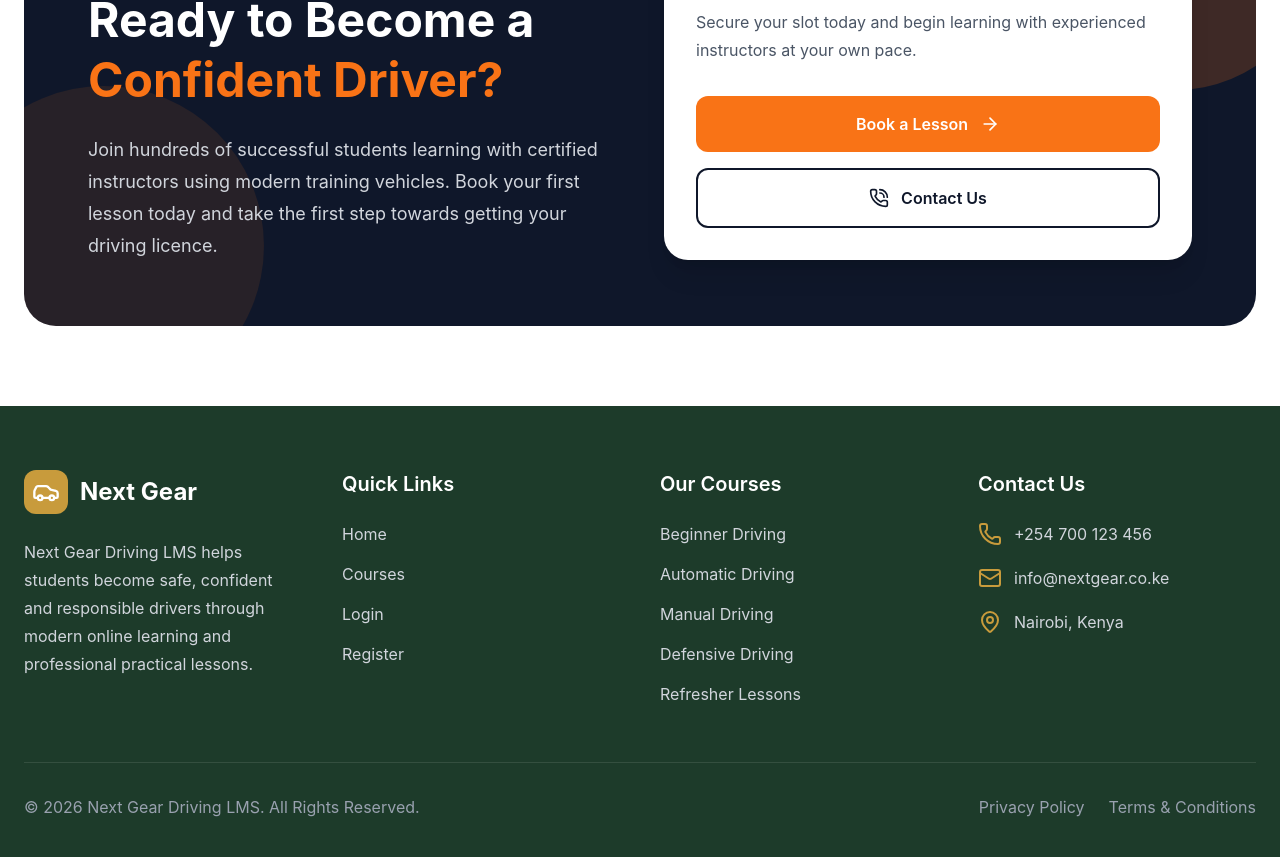
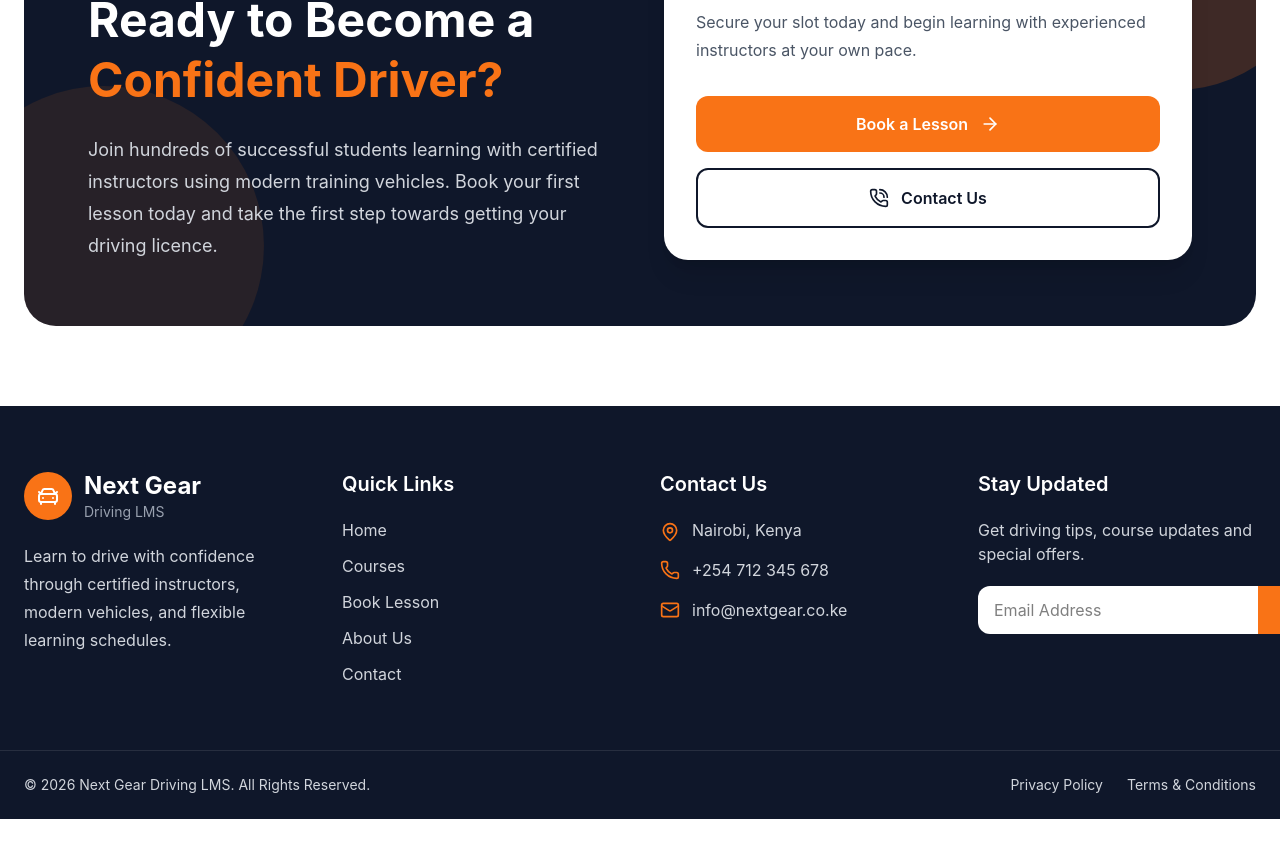
Before and after one commit to derrickweru73/next-gear-driving, a React (Vite) app: page / in a window 1280 px wide. Shown: the part 4614-5471 px from the top of the page. After the commit the page ends 5433 px from the top, so only its background shows below. Built offline with nearby package versions, Linux system fonts and the light colour scheme.

Commit message:
feat: complete landing page with an updated footer

```diff
--- a/src/components/Footer.jsx
+++ b/src/components/Footer.jsx
@@ -1,126 +1,143 @@
 import React from "react";
 import { Link } from "react-router-dom";
 import {
-  Car,
-
+  CarFront,
   Phone,
   Mail,
   MapPin,
+  ArrowRight,
 } from "lucide-react";
 
 const Footer = () => {
   return (
-    <footer className="bg-[#1D3B2A] text-white">
+    <footer className="bg-[#0F172A] text-gray-300">
+      {/* Top Footer */}
       <div className="max-w-7xl mx-auto px-6 py-16">
-        <div className="grid gap-10 md:grid-cols-2 lg:grid-cols-4">
-          {/* Company */}
+        <div className="grid md:grid-cols-2 lg:grid-cols-4 gap-10">
+          {/* Brand */}
           <div>
-            <div className="flex items-center gap-3 mb-6">
-              <div className="bg-[#C89B3C] p-2 rounded-xl">
-                <Car className="text-white w-7 h-7" />
+            <div className="flex items-center gap-3 mb-5">
+              <div className="w-12 h-12 rounded-full bg-[#F97316] flex items-center justify-center">
+                <CarFront className="text-white" size={24} />
               </div>
 
-              <h2 className="text-2xl font-bold">Next Gear</h2>
+              <div>
+                <h2 className="text-2xl font-bold text-white">Next Gear</h2>
+                <p className="text-sm text-gray-400">Driving LMS</p>
+              </div>
             </div>
 
-            <p className="text-gray-300 leading-7">
-              Next Gear Driving LMS helps students become safe, confident and
-              responsible drivers through modern online learning and
-              professional practical lessons.
+            <p className="leading-7">
+              Learn to drive with confidence through certified instructors,
+              modern vehicles, and flexible learning schedules.
             </p>
-
-
           </div>
 
           {/* Quick Links */}
           <div>
-            <h3 className="text-xl font-semibold mb-6">Quick Links</h3>
+            <h3 className="text-white font-semibold text-xl mb-5">
+              Quick Links
+            </h3>
 
-            <div className="space-y-4">
-              <Link
-                to="/"
-                className="block text-gray-300 hover:text-[#C89B3C] transition"
-              >
+            <div className="space-y-3">
+              <Link to="/" className="block hover:text-[#F97316] transition">
                 Home
               </Link>
 
               <Link
                 to="/courses"
-                className="block text-gray-300 hover:text-[#C89B3C] transition"
+                className="block hover:text-[#F97316] transition"
               >
                 Courses
               </Link>
 
               <Link
-                to="/login"
-                className="block text-gray-300 hover:text-[#C89B3C] transition"
+                to="/booking"
+                className="block hover:text-[#F97316] transition"
               >
-                Login
+                Book Lesson
               </Link>
 
               <Link
-                to="/register"
-                className="block text-gray-300 hover:text-[#C89B3C] transition"
+                to="/about"
+                className="block hover:text-[#F97316] transition"
               >
-                Register
+                About Us
               </Link>
-            </div>
-          </div>
 
-          {/* Courses */}
-          <div>
-            <h3 className="text-xl font-semibold mb-6">Our Courses</h3>
-
-            <div className="space-y-4 text-gray-300">
-              <p>Beginner Driving</p>
-
-              <p>Automatic Driving</p>
-
-              <p>Manual Driving</p>
-
-              <p>Defensive Driving</p>
-
-              <p>Refresher Lessons</p>
+              <Link
+                to="/contact"
+                className="block hover:text-[#F97316] transition"
+              >
+                Contact
+              </Link>
             </div>
           </div>
 
           {/* Contact */}
           <div>
-            <h3 className="text-xl font-semibold mb-6">Contact Us</h3>
+            <h3 className="text-white font-semibold text-xl mb-5">
+              Contact Us
+            </h3>
 
-            <div className="space-y-5">
-              <div className="flex gap-3">
-                <Phone className="text-[#C89B3C]" />
-                <span className="text-gray-300">+254 700 123 456</span>
+            <div className="space-y-4">
+              <div className="flex items-start gap-3">
+                <MapPin className="text-[#F97316] mt-1" size={20} />
+                <span>Nairobi, Kenya</span>
               </div>
 
-              <div className="flex gap-3">
-                <Mail className="text-[#C89B3C]" />
-                <span className="text-gray-300">info@nextgear.co.ke</span>
+              <div className="flex items-center gap-3">
+                <Phone className="text-[#F97316]" size={20} />
+                <span>+254 712 345 678</span>
               </div>
 
-              <div className="flex gap-3">
-                <MapPin className="text-[#C89B3C]" />
-                <span className="text-gray-300">Nairobi, Kenya</span>
+              <div className="flex items-center gap-3">
+                <Mail className="text-[#F97316]" size={20} />
+                <span>info@nextgear.co.ke</span>
               </div>
             </div>
           </div>
+
+          {/* Newsletter */}
+          <div>
+            <h3 className="text-white font-semibold text-xl mb-5">
+              Stay Updated
+            </h3>
+
+            <p className="mb-5">
+              Get driving tips, course updates and special offers.
+            </p>
+
+            <div className="flex">
+              <input
+                type="email"
+                placeholder="Email Address"
+                className="flex-1 px-4 py-3 rounded-l-xl bg-white text-black outline-none"
+              />
+
+              <button className="bg-[#F97316] hover:bg-orange-600 px-5 rounded-r-xl transition">
+                <ArrowRight className="text-white" size={20} />
+              </button>
+            </div>
+          </div>
         </div>
+      </div>
 
-        {/* Bottom */}
+      {/* Bottom Footer */}
 
-        <div className="border-t border-white/10 mt-14 pt-8 flex flex-col md:flex-row justify-between items-center gap-4">
-          <p className="text-gray-400 text-center md:text-left">
+      <div className="border-t border-white/10">
+        <div className="max-w-7xl mx-auto px-6 py-6 flex flex-col md:flex-row justify-between items-center gap-4">
+          <p className="text-sm">
             © {new Date().getFullYear()} Next Gear Driving LMS. All Rights
             Reserved.
           </p>
 
-          <div className="flex gap-6 text-gray-400">
-            <Link to="/" className="hover:text-[#C89B3C]">
+          <div className="flex gap-6 text-sm">
+            <Link to="/privacy" className="hover:text-[#F97316] transition">
               Privacy Policy
             </Link>
 
-            <Link to="/" className="hover:text-[#C89B3C]">
+            <Link to="/terms" className="hover:text-[#F97316] transition">
               Terms & Conditions
             </Link>
           </div>
```
